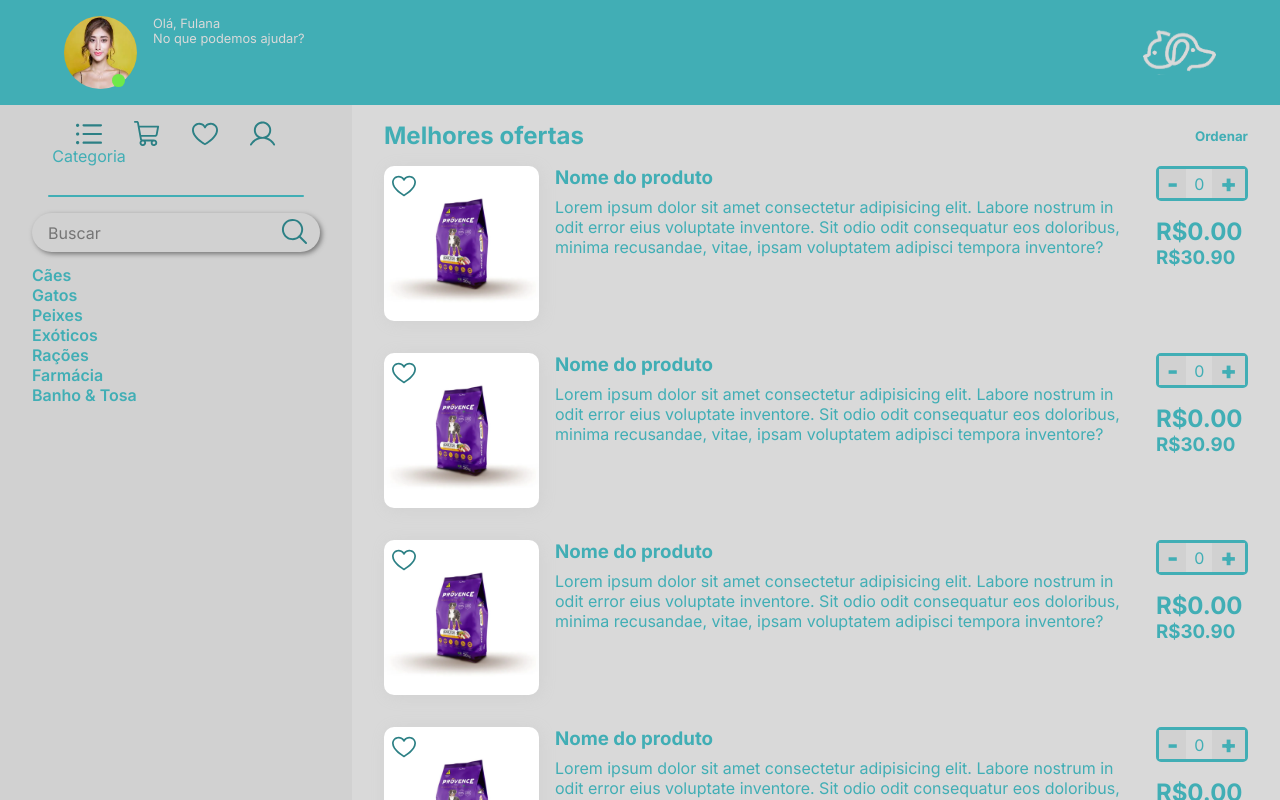
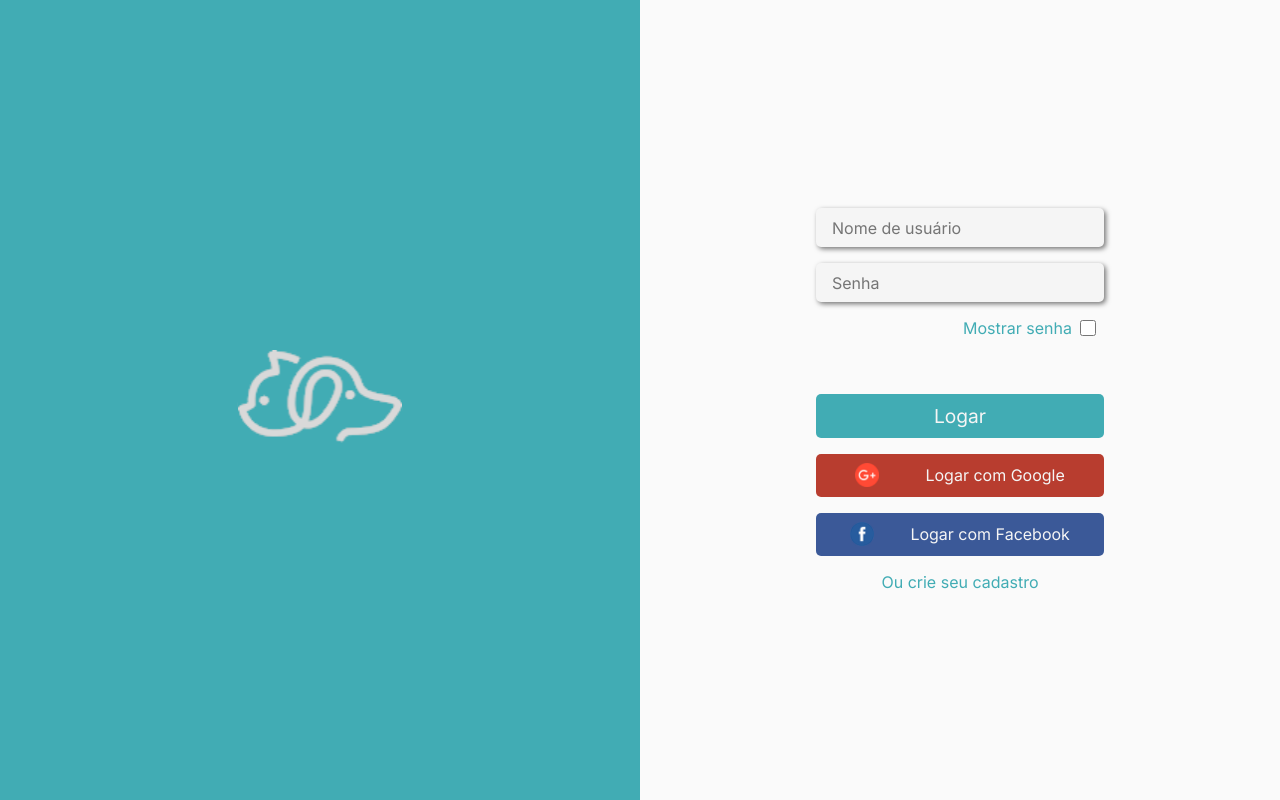
Before and after one commit to DevsYard/gsevenapp, a Next.js app: page / in a window 1280 px wide. Shown: the top 800 px of the page. Built offline with nearby package versions, Linux system fonts and the light colour scheme; no server answers.

Commit message:
Update:   - update das mensagens de erro e correções de redirecionamento de endpoints

```diff
--- a/package.json
+++ b/package.json
@@ -15,7 +15,7 @@
     "axios": "^1.4.0",
     "eslint": "8.44.0",
     "eslint-config-next": "13.4.7",
-    "next": "13.4.7",
+    "next": "^13.4.12",
     "react": "18.2.0",
     "react-dom": "18.2.0",
     "typescript": "5.1.6"
--- a/src/app/components/Card/index.tsx
+++ b/src/app/components/Card/index.tsx
@@ -13,37 +13,53 @@
 // 	preventDefault(): void
 // }
 
-export default function Card() {
+interface cardInterface {
+	productName: String;
+	description?: String;
+	productPrice: Number;
+	promo: Boolean;
+	promoPrice?: Number;
+	condition?: Number;
+	img?: URL;
+}
 
-	const [quantidade, setQuantidade] = useState(0)
-	const [price, setPrice] = useState(0)
-	const [unidade, setUnidade] = useState(30.9)
+export default function Card({
+	productName,
+	description,
+	productPrice,
+	promo,
+	promoPrice,
+	condition,
+	img,
+}: cardInterface) {
+	const [quantidade, setQuantidade] = useState(0);
+	const [price, setPrice] = useState(0);
+	const [unidade, setUnidade] = useState(30.9);
 	const [fav, setFav] = useState('/favorites.svg');
 
 	function handleQuantidade(e: any) {
 		if (e.target.innerHTML === '+') {
-			setQuantidade(quantidade + 1)
+			setQuantidade(quantidade + 1);
 		} else {
 			if (quantidade !== 0) {
-				setQuantidade(quantidade - 1)
+				setQuantidade(quantidade - 1);
 			}
 		}
 	}
 
 	function handleFav() {
-		if(fav === '/favorites.svg') {
-			setFav('/heart.svg')
+		if (fav === '/favorites.svg') {
+			setFav('/heart.svg');
 			// buscar a lista do banco e adicionar o novo
 		} else {
-			setFav('/favorites.svg')
+			setFav('/favorites.svg');
 			// buscar a lista do banco e retirar o atual
 		}
 	}
 
 	useEffect(() => {
-			setPrice(unidade * quantidade)
-	}, [quantidade, unidade])
-
+		setPrice(unidade * quantidade);
+	}, [quantidade, unidade]);
 
 	return (
 		<div className={styles.card}>
--- a/src/app/components/Main/index.tsx
+++ b/src/app/components/Main/index.tsx
@@ -2,23 +2,43 @@
 import styles from '../../page.module.sass'
 import Link from 'next/link'
 import Card from '../Card/index'
-
+import requests from '../../validations/axios.module';
+import { useEffect, useState } from 'react';
 
 export default function Main() {
+	const [cards, setCards] = useState([]);
+
+	useEffect(() => {
+		// const request = requests();
+		// request
+		// 	.get('/signup')
+		// 	.then((data) => {
+		// 		console.log(data);
+		// 		setCards(data);
+		// 	})
+		// 	.catch((error) => {
+		// 		console.log(error);
+		// 	});
+		// console.log(cards);
+	}, []);
+
 	return (
 		<main className={styles.mainPage}>
 			<header className={styles.cardsHeader}>
 				<h2>Melhores ofertas</h2>
 				<h5>Ordenar</h5>
 			</header>
-      <Card />
-      <Card />
-      <Card />
-      <Card />
-      <Card />
-      <Card />
-      <Card />
-      <Card />
+			{/* {cards.map((card) => {
+				<Card
+					productName={card.productName}
+					description={card.description}
+					productPrice={card.price}
+					promo={card.promo}
+					promoPrice={card.promoPrice}
+					condition={card.condition}
+					img={card.img}
+				/>;
+			})} */}
 		</main>
-  )
+	);
 }
--- a/src/app/components/User/index.tsx
+++ b/src/app/components/User/index.tsx
@@ -1,11 +1,19 @@
 import Image from 'next/image';
 import styles from '../../page.module.sass';
 import Link from 'next/link';
+import requests from '../../validations/axios.module';
+import { useState } from 'react';
 
 export default function User() {
+	const request = requests();
+
+	const [users, setUsers] = useState({});
+
+	request.get('/users');
+
 	return (
 		<div className={styles.user}>
-			<h1>Usuário</h1>
+			<h3>Usuário</h3>
 		</div>
 	);
 }
--- /dev/null
+++ b/src/app/contexts/sessionContext.tsx
@@ -0,0 +1,13 @@
+import { createContext, Dispatch, SetStateAction } from 'react';
+
+interface isLoggedIn {
+	auth: boolean;
+	setAuth: Dispatch<SetStateAction<boolean>>;
+}
+
+const IsLogged = createContext<isLoggedIn>({
+	auth: false,
+	setAuth: () => {},
+});
+
+export default IsLogged;
--- a/src/app/page.module.sass
+++ b/src/app/page.module.sass
@@ -246,6 +246,8 @@
     display: flex
     gap: 0.5rem
     flex-direction: column
+    & p
+      color: variables.$tertiary
   & .btnContainer
     margin-bottom: 1rem
     display: flex
--- a/src/app/page.tsx
+++ b/src/app/page.tsx
@@ -1,11 +1,17 @@
-import Image from 'next/image'
-import styles from './page.module.sass'
-import UserHome from './userhome/page';
+'use client';
+
+import styles from './page.module.sass';
+import SignIn from './signin/page';
+import { useState } from 'react';
+import IsLogged from './contexts/sessionContext';
 
 export default function Home() {
-  return (
-		<main className={styles.main}>
-			<UserHome />
-		</main>
+	const [auth, setAuth] = useState(false);
+	return (
+		<IsLogged.Provider value={{ auth, setAuth }}>
+			<main className={styles.main}>
+				<SignIn />
+			</main>
+		</IsLogged.Provider>
 	);
 }
--- a/src/app/signin/page.tsx
+++ b/src/app/signin/page.tsx
@@ -4,22 +4,19 @@
 import styles from '../page.module.sass'
 import Link from 'next/link'
 import { useEffect, useState } from 'react';
-import axios from 'axios';
+import requests from '../validations/axios.module';
+import { redirect } from 'next/navigation';
 
 export default function SignIn() {
 	const [mostraSenha, setMostraSenha] = useState<string>('password');
 	const [username, setUsername] = useState<string>('');
 	const [password, setPassword] = useState<string>('');
+	const [auth, setAuth] = useState(false);
 
-	// const [csrfToken, setCsrfToken] = useState<string>('');
-
-	const requests = axios.create({
-		baseURL: 'http://localhost:3001',
-		timeout: 1000,
-	});
+	// const [csrfToken, setCsrfToken] = useState<string>('')
 
 	function handleLogin(e: any) {
-		e.preventDefault();
+		const request = requests();
 
 		if (password.length < 8) {
 			alert('A Senha precisa ter pelo menos 8 dígitos');
@@ -31,13 +28,14 @@
 			password: password,
 		};
 
-		requests
-			.get('/signin')
+		request
+			.post('/signin', data)
 			.then((res) => {
-				console.log(res);
+				setAuth(true);
 			})
 			.catch((error) => {
 				console.log(error);
+				return;
 			});
 	}
 
@@ -53,32 +51,27 @@
 	}
 
 	useEffect(() => {
-		const requests = axios.create({
-			baseURL: 'https://localhost:3001',
-			timeout: 1000,
-		});
-
-		requests
-			.get('/signin')
-			.then((res) => {
-				console.log(res);
-			})
-			.catch((error) => {
-				console.log(error);
-			});
+		function authenticate() {
+			if (auth) {
+				redirect('/userhome');
+			}
+			return;
+		}
 
 		// async function fetchCsrfToken() {
 		// 	try {
-		// 		const response = await requests.get('/signin' || '/')
-		// 		const token = response.data.local.csrfToken
-		// 		setCsrfToken(token)
-		// 	} catch(err) {
-		// 		console.error("Error fetching csrf token", err)
+		// 		const response = await requests.get('/signin' || '/');
+		// 		const token = response.data.local.csrfToken;
+		// 		setCsrfToken(token);
+		// 	} catch (err) {
+		// 		console.error('Error fetching csrf token', err);
 		// 	}
 		// }
 
-		// fetchCsrfToken()
-	}, []);
+		// fetchCsrfToken();
+
+		authenticate();
+	}, [auth]);
 
 	return (
 		<main className={styles.mainLogin}>
--- a/src/app/userhome/page.tsx
+++ b/src/app/userhome/page.tsx
@@ -1,31 +1,12 @@
 'use client'
 
-import Image from 'next/image'
-import styles from '../page.module.sass'
-import Link from 'next/link'
-import { useState } from 'react'
-import SignIn from '../signin/page'
-import Navbar from '../components/Navbar'
-import Categories from '../components/Categories'
-import Main from '../components/Main'
+import styles from '../page.module.sass';
+import Navbar from '../components/Navbar';
+import Categories from '../components/Categories';
+import Main from '../components/Main';
 
 export default function UserHome() {
-
-  const [isLogged, setIsLogged] = useState<boolean>(true)
-  const [isAdmin, setIsAdmin] = useState<boolean>(false)
-
-  return (
-    <>
-      { !isLogged ?
-        <SignIn /> :
-        <Logged />
-      }
-    </>
-  )
-}
-
-const Logged = () => {
-  return (
+	return (
 		<div id={styles.basePage}>
 			<Navbar />
 			<div id={styles.content}>
--- /dev/null
+++ b/src/app/validations/axios.module.tsx
@@ -0,0 +1,8 @@
+import axios from 'axios';
+
+export default function requests() {
+	return axios.create({
+		baseURL: 'http://localhost:3001',
+		withCredentials: true,
+	});
+}
--- a/src/app/variables.sass
+++ b/src/app/variables.sass
@@ -97,12 +97,15 @@
     bottom: 0
 
 
-$secondary: #41AEB5
-$primary: #D9D9D9
-$primary-shadow: #D1D1D1
+$hue: 184
+
+$secondary: hsl($hue, 47%, 48%)
+$tertiary: hsl($hue, 48%, 19%)
+$primary: #FAFAFA
+$primary-shadow: #F5F5F5
 $shadow: #777
 
 $googleRed: #B83D2F
 $facebookBlue: #3B5998
-$btnPrimary: #41AEB5
+$btnPrimary: hsl($hue, 47%, 48%)
 $online: #6ee949
```
Also changed, not shown: src/app/signup/page.tsx (+3 -7 lines), 1 other file (tests, documents, lock files or other folders). Lines whose indentation alone changed are shown as unchanged.
